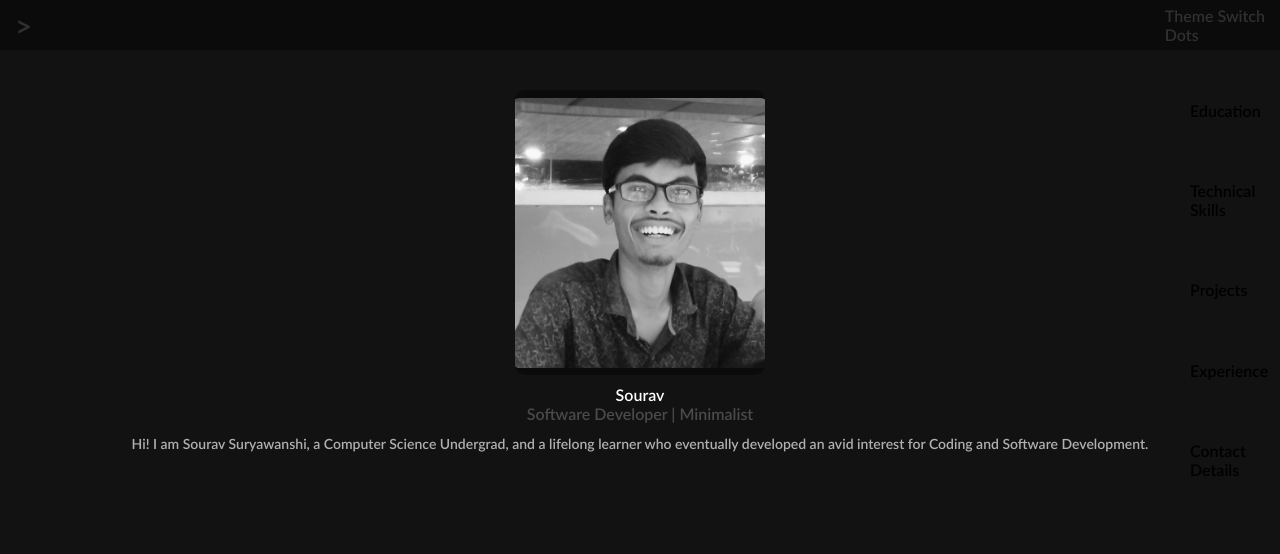
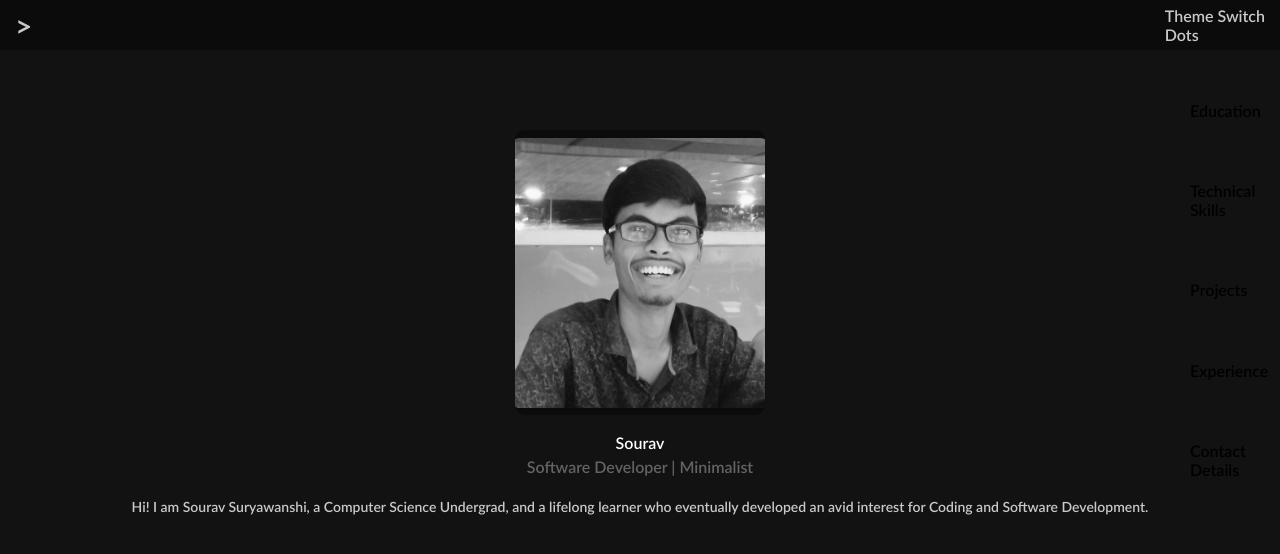
Before and after one commit to souravsuryawanshi/Portfolio, an Angular app: page / in a window 1280 px wide. Shown: the top 554 px of the page. Built offline with nearby package versions, Linux system fonts and the light colour scheme.

Commit message:
color change

```diff
--- a/src/app/UI/About/about.component.scss
+++ b/src/app/UI/About/about.component.scss
@@ -1,5 +1,6 @@
 @import '../../SCSS/colors';
 .about{
+  margin-top: 40px;
   width: 100%;
   display: flex;
   flex-direction: column;
@@ -31,10 +32,13 @@
   display: flex;
   color : white;
   justify-content: center;
+  margin-top: 8px;
+  margin-bottom: 5px;
 }
 
 .profile{
-  color : lighten($black-v0,10%);
+  color : lighten($black-v0,20%);
+  margin-bottom: 10px;
 }
 
 .description{
@@ -44,7 +48,8 @@
   padding-left: 10px;
   padding-right: 10px;
   font-size: 14px;
-  color : lighten($black-v0,50%);
+   color : lighten($black-v0,60%);
+
   line-height: 1.5;
 }
 
--- a/src/app/UI/Navigation/navigation.component.scss
+++ b/src/app/UI/Navigation/navigation.component.scss
@@ -7,7 +7,7 @@
   justify-content: space-between;
   align-items: center;
   background-color: $black-v2;
-  color : $black-v0;
+  color : lighten($black-v0,60%);
   padding-left: 15px;
   padding-right: 15px;
 }
```
